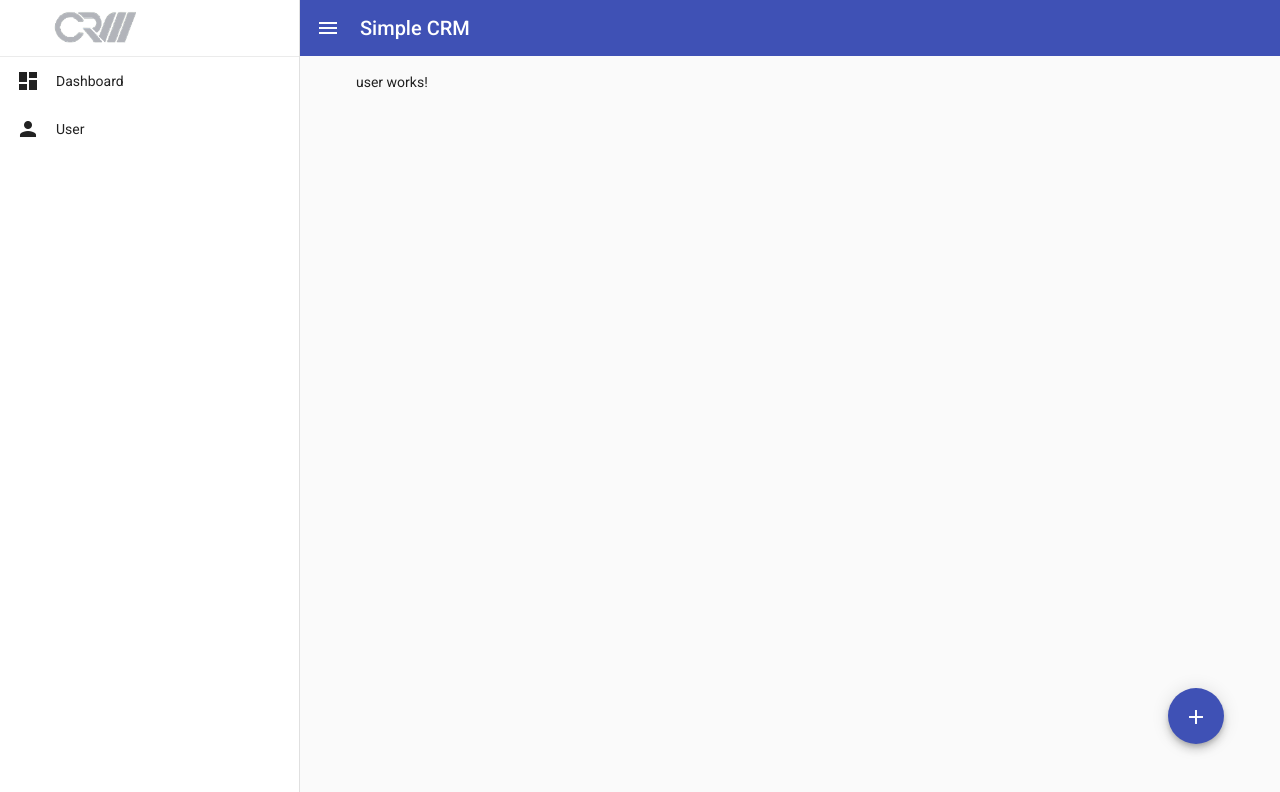
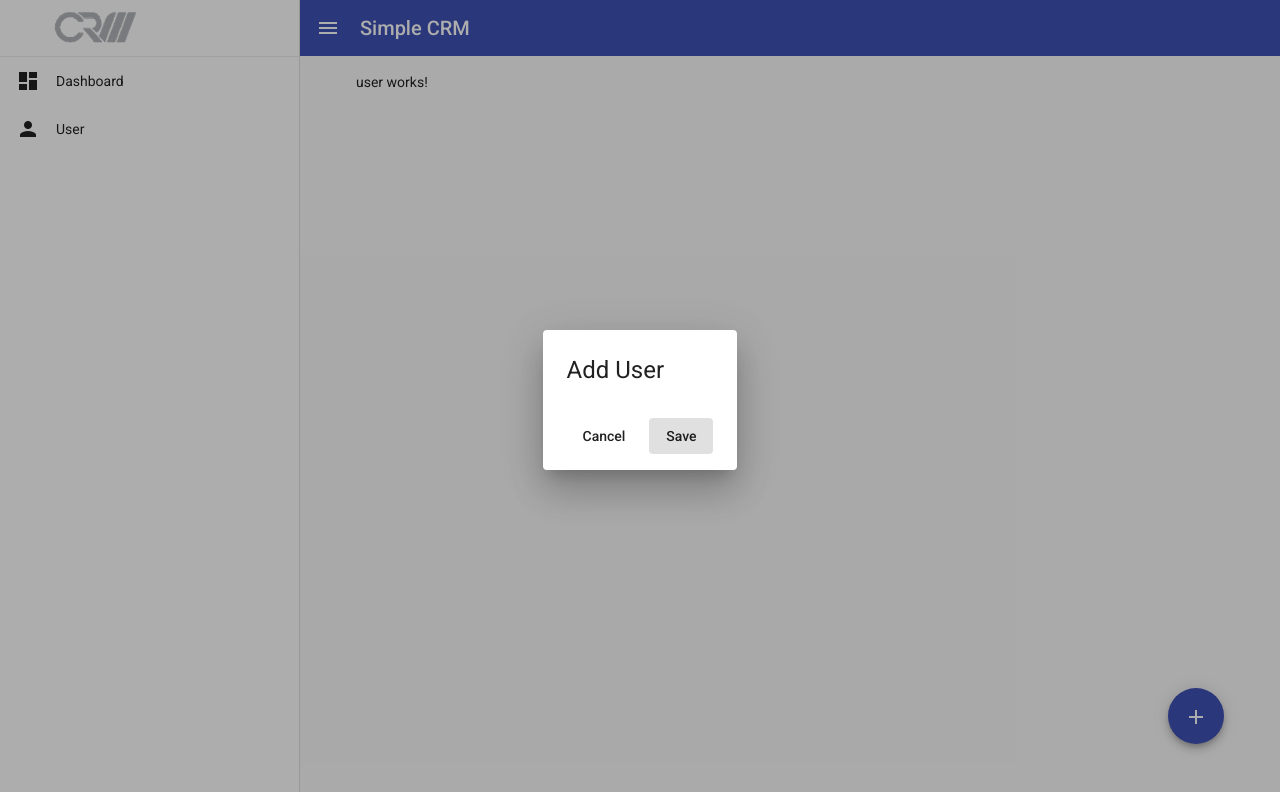
Before and after one commit to PeterSteinlesberger/simple-CRM, an Angular app: page /user in a window 1280 px wide. Both pictures are taken after a click on the button "add". Shown: the top 792 px of the page. Built offline with nearby package versions, Linux system fonts and the light colour scheme.

Commit message:
add: dialog component

```diff
--- /dev/null
+++ b/src/app/dialog-add-user/dialog-add-user.component.html
@@ -0,0 +1,8 @@
+<h1 mat-dialog-title>Add User</h1>
+<div mat-dialog-content>
+
+</div>
+<div mat-dialog-actions>
+  <button mat-button (click)="onNoClick()">Cancel</button>
+  <button mat-button  cdkFocusInitial>Save</button>
+</div>
--- /dev/null
+++ b/src/app/dialog-add-user/dialog-add-user.component.ts
@@ -0,0 +1,21 @@
+import { Component, OnInit } from '@angular/core';
+
+
+@Component({
+  selector: 'app-dialog-add-user',
+  templateUrl: './dialog-add-user.component.html',
+  styleUrls: ['./dialog-add-user.component.scss']
+})
+export class DialogAddUserComponent implements OnInit {
+
+  constructor() { }
+
+  ngOnInit(): void {
+  }
+
+  onNoClick() {
+
+  }
+
+
+}
--- a/src/app/user/user.component.html
+++ b/src/app/user/user.component.html
@@ -1,6 +1,6 @@
 <p>user works!</p>
 
-<button class="user-btn" matTooltip="Add user" mat-fab color="primary">
+<button (click)="openDialog()" class="user-btn" matTooltip="Add User" mat-fab color="primary">
     <mat-icon>add</mat-icon>
 
   </button>
--- a/src/app/user/user.component.ts
+++ b/src/app/user/user.component.ts
@@ -1,5 +1,6 @@
 import { Component, OnInit } from '@angular/core';
-
+import { MatDialog } from '@angular/material/dialog';
+import { DialogAddUserComponent } from '../dialog-add-user/dialog-add-user.component';
 @Component({
   selector: 'app-user',
   templateUrl: './user.component.html',
@@ -7,9 +8,13 @@
 })
 export class UserComponent implements OnInit {
 
-  constructor() { }
+  constructor(public dialog: MatDialog) { }
 
   ngOnInit(): void {
   }
 
+  openDialog() {
+this.dialog.open(DialogAddUserComponent);
+  }
+
 }
```
Also changed, not shown: src/app/app.module.ts (+6 -2 lines), src/app/dialog-add-user/dialog-add-user.component.scss (added), 1 other file (tests, documents, lock files or other folders).
